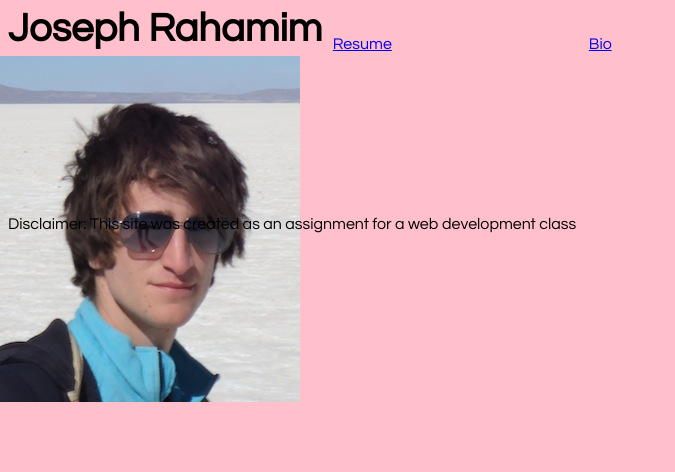
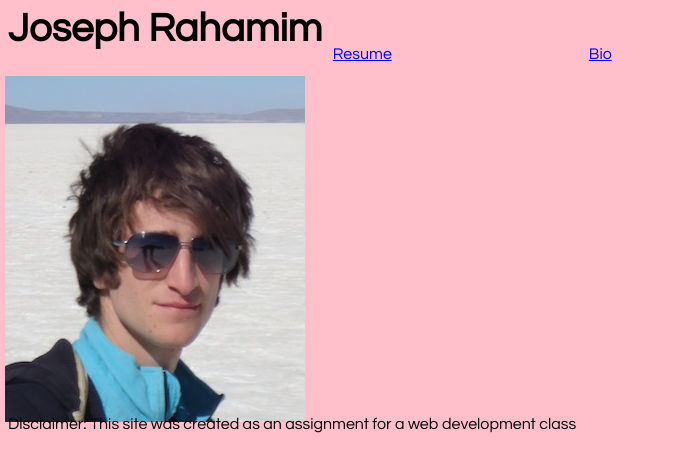
Before and after one commit to dodojojo/comp20-dodojojo.github.com, a plain HTML site: page index.html in a window 1280 px wide. Shown: the whole page, without its empty margins (0-675 px from the left). Drawn offline with Linux system fonts and the light colour scheme.

Commit message:
font alignement6

```diff
--- a/index.html
+++ b/index.html
@@ -12,7 +12,7 @@
 
 <body>
 	<header class="titlename"> Joseph Rahamim </header>
-	<p id="faceimage"> <img src="resumeface.JPG" width="300px" height="346px" alt="My face"/> </p>
+	<p id="faceimage"> <img src="resumeface.JPG" width="300" height="346" alt="My face"/> </p>
 	<p id="indexresumetext"> <a href="resume.html"> Resume </a> </p>
 	<p id="indexbiotext"> <a href="bio.html"> Bio </a> </p>
 	<p id="indexdisclaimertext"> Disclaimer: This site was created as an assignment for a web development class </p>
--- a/mobilestyle.css
+++ b/mobilestyle.css
@@ -12,8 +12,8 @@ body{
 
 #faceimage{
 	position:absolute;
-	left:0%;
-	top:40px
+	left:5px;
+	top:60px
 }
 
 #resumetext{
@@ -33,17 +33,17 @@ h1 {
 #indexresumetext{
 	position:absolute;
 	left:26%;
-	top:20px;
+	top:30px;
 }
 
 #indexbiotext{
 	position:absolute;
 	left:46%;
-	top:20px;
+	top:30px;
 }
 
 #indexdisclaimertext{
 	position:absolute;
-	top:200px;
+	top:400px;
 	margin-left:0%
 }
```
